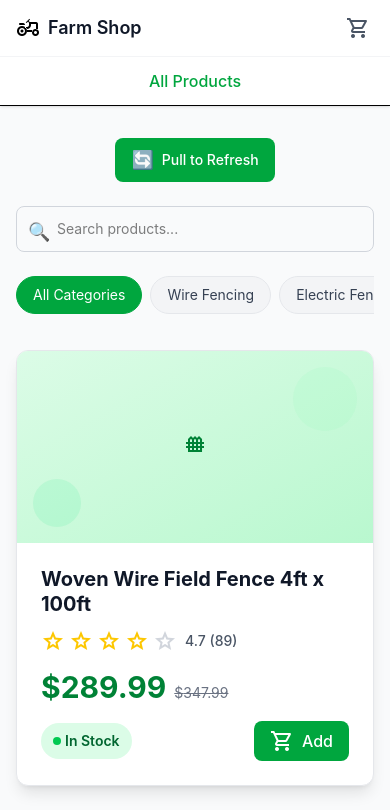
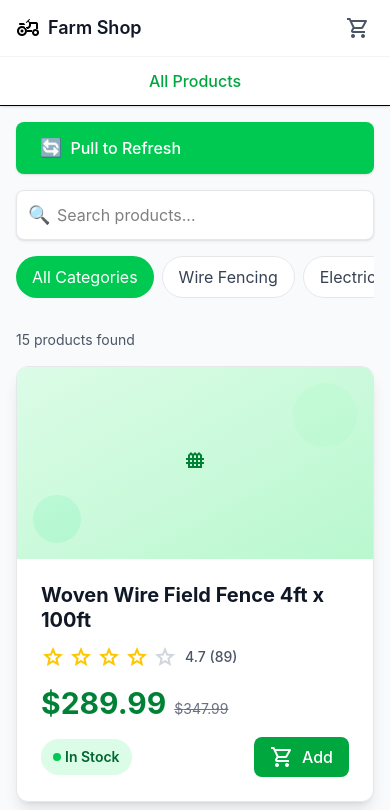
Before and after one commit to spiism/farm-fencing-app, a React (Vite) app: page / in a window 390 px wide. Shown: the top 810 px of the page. Built offline with nearby package versions, Linux system fonts and the light colour scheme.

Commit message:
update better UI to support responsiveness

```diff
--- a/src/pages/ProductListPage.tsx
+++ b/src/pages/ProductListPage.tsx
@@ -61,22 +61,20 @@ const ProductListPage: React.FC = () => {
     <div className="min-h-screen bg-gray-50">
       <Header onCartClick={() => navigate("/cart")} />
 
-      <main className="max-w-7xl mx-auto px-4 sm:px-6 lg:px-8 py-8">
-        <div className="flex justify-center mb-6">
+      <main className="max-w-screen-2xl mx-auto px-4 sm:px-6 lg:px-8 xl:px-12 2xl:px-16 py-4 sm:py-8">
+        <div className="flex justify-center mb-4 sm:mb-6">
           <button
             onClick={refetch}
-            className="bg-green-600 hover:bg-green-700 text-white px-4 py-2 rounded-lg flex items-center gap-2 transition"
+            className="bg-green-500 hover:bg-green-600 text-white px-6 py-3 rounded-lg flex items-center gap-2 transition-colors shadow-sm touch-manipulation w-full sm:w-auto"
           >
             <span className="text-lg">🔄</span>
-            <span className="font-medium text-sm sm:text-base">
-              Pull to Refresh
-            </span>
+            <span className="font-medium">Pull to Refresh</span>
           </button>
         </div>
 
-        <div className="mb-6">
+        <div className="mb-4 sm:mb-6">
           <div className="relative">
-            <span className="absolute left-3 top-3 text-gray-400 text-lg">
+            <span className="absolute left-3 top-1/2 transform -translate-y-1/2 text-gray-400 text-lg">
               🔍
             </span>
             <input
@@ -84,12 +82,12 @@ const ProductListPage: React.FC = () => {
               placeholder="Search products..."
               value={searchTerm}
               onChange={(e) => dispatch(setSearchTerm(e.target.value))}
-              className="w-full pl-10 pr-10 py-3 border border-gray-300 rounded-lg focus:ring-2 focus:ring-green-500 focus:border-transparent text-sm sm:text-base"
+              className="w-full pl-10 pr-10 py-3 border border-gray-200 rounded-lg focus:ring-2 focus:ring-green-500 focus:border-transparent bg-white shadow-sm"
             />
             {searchTerm && (
               <button
                 onClick={() => dispatch(setSearchTerm(""))}
-                className="absolute right-3 top-3 text-gray-400 hover:text-gray-600"
+                className="absolute right-3 top-1/2 transform -translate-y-1/2 text-gray-400 hover:text-gray-600 w-6 h-6 flex items-center justify-center"
               >
                 ✕
               </button>
@@ -97,22 +95,33 @@ const ProductListPage: React.FC = () => {
           </div>
         </div>
 
-        <div className="mb-8 overflow-x-auto">
-          <div className="flex flex-nowrap gap-2 pb-1 sm:flex-wrap">
+        <div className="mb-6 sm:mb-8">
+          <div className="flex gap-2 overflow-x-auto pb-2 sm:pb-0 sm:flex-wrap">
             {categories.map((category) => (
               <button
                 key={category}
                 onClick={() => dispatch(setSelectedCategory(category))}
-                className={`px-4 py-2 rounded-full whitespace-nowrap border transition-colors text-sm sm:text-base ${
+                className={`px-4 py-2 rounded-full whitespace-nowrap transition-colors touch-manipulation ${
                   category === selectedCategory
-                    ? "bg-green-600 text-white border-green-600 hover:bg-green-700"
-                    : "bg-gray-100 text-gray-700 border-gray-200 hover:bg-gray-200"
+                    ? "bg-green-500 text-white hover:bg-green-600"
+                    : "bg-white text-gray-700 hover:bg-gray-100 border border-gray-200"
                 }`}
               >
                 {category === "all" ? "All Categories" : category}
               </button>
             ))}
           </div>
+        </div>
+
+        <div className="mb-4 text-sm text-gray-600">
+          {filteredProducts.length === 0 ? (
+            <span>No products found</span>
+          ) : (
+            <span>
+              {filteredProducts.length} product
+              {filteredProducts.length !== 1 ? "s" : ""} found
+            </span>
+          )}
         </div>
 
         <ProductGrid
```
